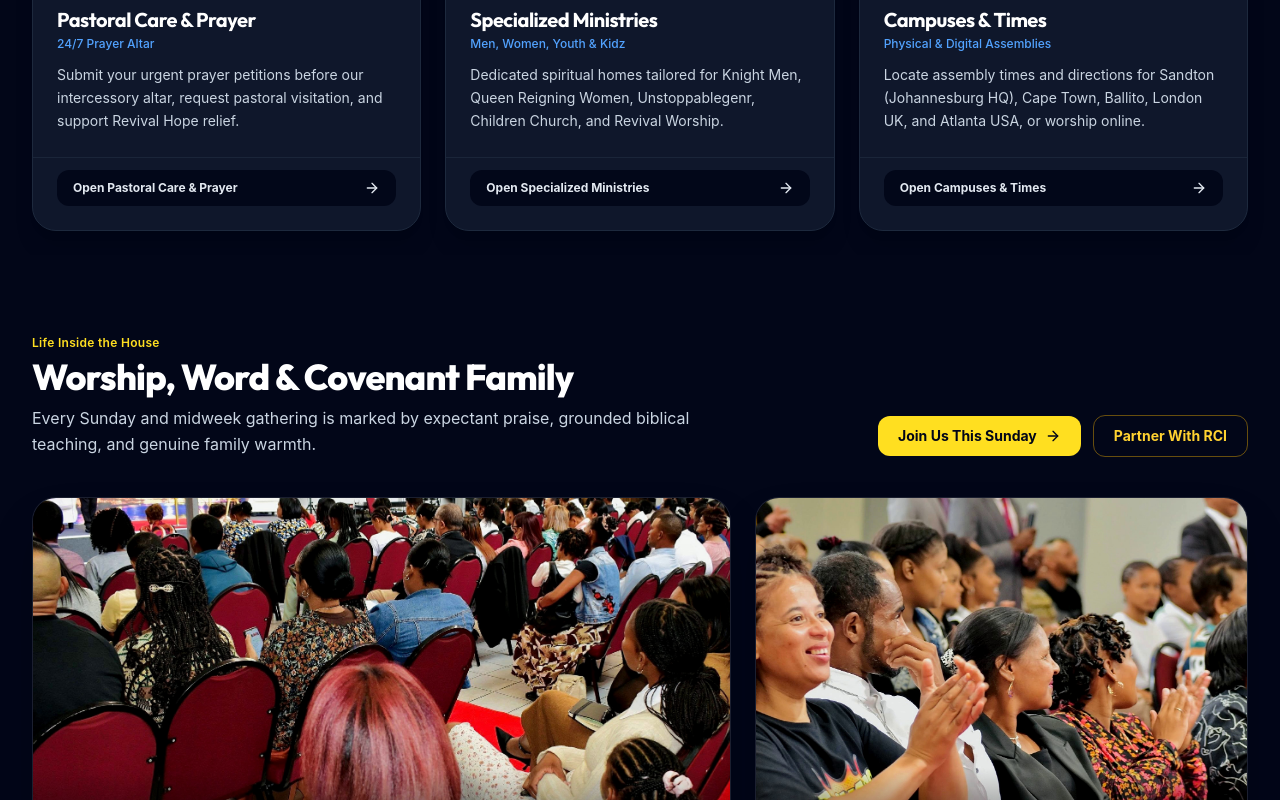
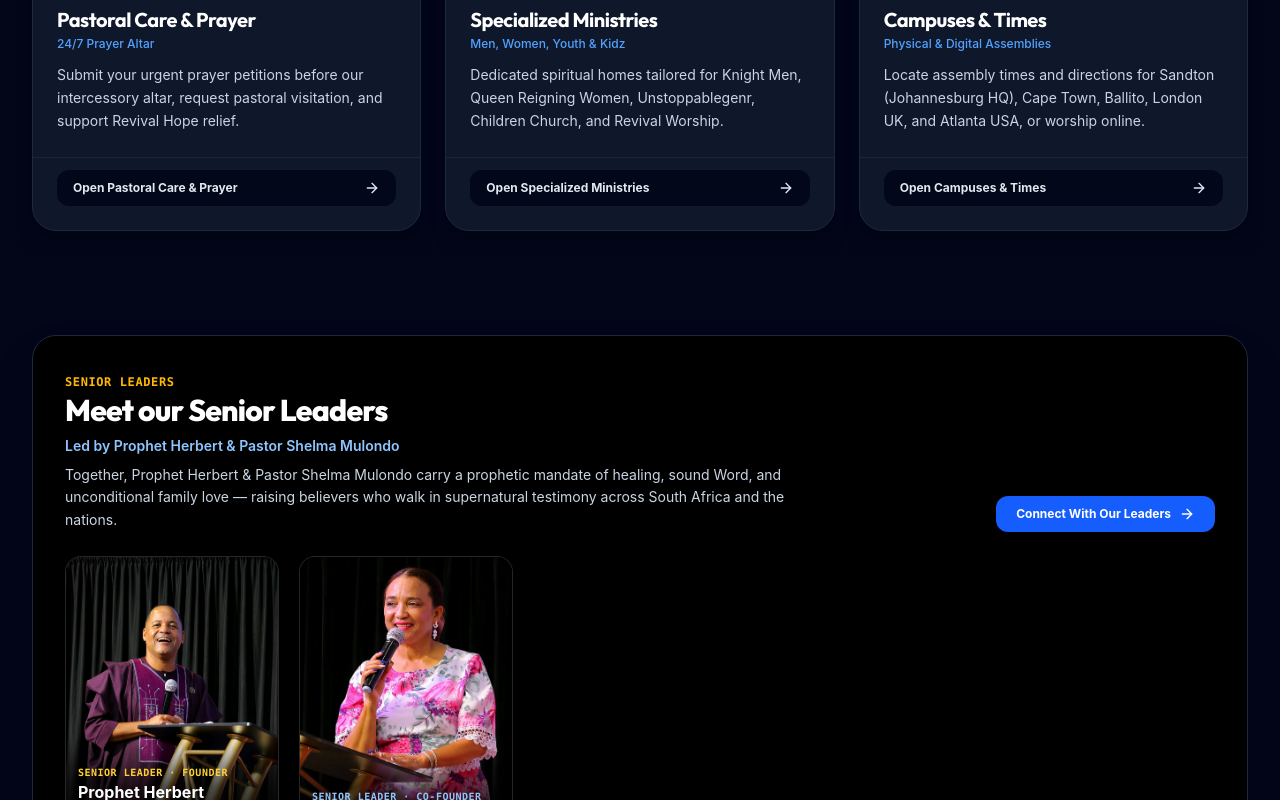
Before and after one commit to Aimidascoin/revivalchurchinternational, a React (Vite) app: page / in a window 1280 px wide. Shown: the part 2000-2800 px from the top of the page. Built offline with nearby package versions, Linux system fonts and the light colour scheme; no server answers.

Commit message:
Restore senior leader portrait images on home page

```diff
--- a/src/components/HomePage.tsx
+++ b/src/components/HomePage.tsx
@@ -203,7 +203,73 @@ export const HomePage: React.FC<HomePageProps> = ({
         </div>
       </section>
 
-      {/* 3. Asymmetric Editorial Bento Showcase: Worship, Word & Covenant Family (4 Remaining HD Images) */}
+      {/* 3. Senior Leaders Showcase */}
+      <section className="max-w-7xl mx-auto px-4 sm:px-6 lg:px-8">
+        <div className="rounded-3xl border border-slate-800 bg-black p-6 shadow-2xl sm:p-8">
+          <div className="flex flex-col gap-3 sm:flex-row sm:items-end sm:justify-between">
+            <div className="max-w-3xl space-y-2">
+              <span className="text-xs font-mono font-bold tracking-wider uppercase text-amber-400">
+                SENIOR LEADERS
+              </span>
+              <h2 className="text-2xl font-black tracking-tight text-white sm:text-3xl">
+                Meet our Senior Leaders
+              </h2>
+              <p className="text-sm font-semibold text-blue-300">
+                Led by Prophet Herbert &amp; Pastor Shelma Mulondo
+              </p>
+              <p className="text-sm leading-relaxed text-slate-300">
+                Together, Prophet Herbert &amp; Pastor Shelma Mulondo carry a prophetic mandate of healing, sound Word, and unconditional family love — raising believers who walk in supernatural testimony across South Africa and the nations.
+              </p>
+            </div>
+            <button
+              type="button"
+              onClick={() => onNavigate('connect')}
+              className="inline-flex shrink-0 items-center gap-2 rounded-xl bg-blue-600 px-5 py-2.5 text-xs font-bold text-white transition-colors hover:bg-blue-500"
+            >
+              Connect With Our Leaders
+              <ArrowRight className="h-4 w-4" />
+            </button>
+          </div>
+
+          <div className="mt-6 grid max-w-md grid-cols-2 gap-4 sm:gap-5">
+            <figure className="relative aspect-[3/4] overflow-hidden rounded-2xl border border-white/15 bg-black shadow-xl">
+              <img
+                src="assets/aistudio/image_2_6cfe55f4.jfif"
+                alt="Prophet Herbert Mulondo preaching at Revival Church International"
+                referrerPolicy="no-referrer"
+                className="h-full w-full object-cover object-[46%_top]"
+              />
+              <figcaption className="absolute inset-x-0 bottom-0 bg-gradient-to-t from-black via-black/70 to-transparent px-3 pb-3 pt-8">
+                <div className="text-[10px] font-mono font-bold uppercase tracking-wider text-amber-300">
+                  Senior Leader · Founder
+                </div>
+                <div className="text-sm font-bold text-white sm:text-base">
+                  Prophet Herbert Mulondo
+                </div>
+              </figcaption>
+            </figure>
+
+            <figure className="relative aspect-[3/4] overflow-hidden rounded-2xl border border-white/15 bg-black shadow-xl">
+              <img
+                src="assets/aistudio/image3_1d7e9e76.jfif"
+                alt="Pastor Shelma Mulondo ministering at Revival Church International"
+                referrerPolicy="no-referrer"
+                className="h-full w-full object-cover object-[28%_top]"
+              />
+              <figcaption className="absolute inset-x-0 bottom-0 bg-gradient-to-t from-black via-black/70 to-transparent px-3 pb-3 pt-8">
+                <div className="text-[10px] font-mono font-bold uppercase tracking-wider text-blue-300">
+                  Senior Leader · Co-Founder
+                </div>
+                <div className="text-sm font-bold text-white sm:text-base">
+                  Pastor Shelma Mulondo
+                </div>
+              </figcaption>
+            </figure>
+          </div>
+        </div>
+      </section>
+
+      {/* 4. Asymmetric Editorial Bento Showcase: Worship, Word & Covenant Family (4 Remaining HD Images) */}
       <section className="max-w-7xl mx-auto px-4 sm:px-6 lg:px-8">
         <div className="flex flex-col md:flex-row md:items-end justify-between mb-10 gap-4">
           <div className="max-w-2xl">
```
